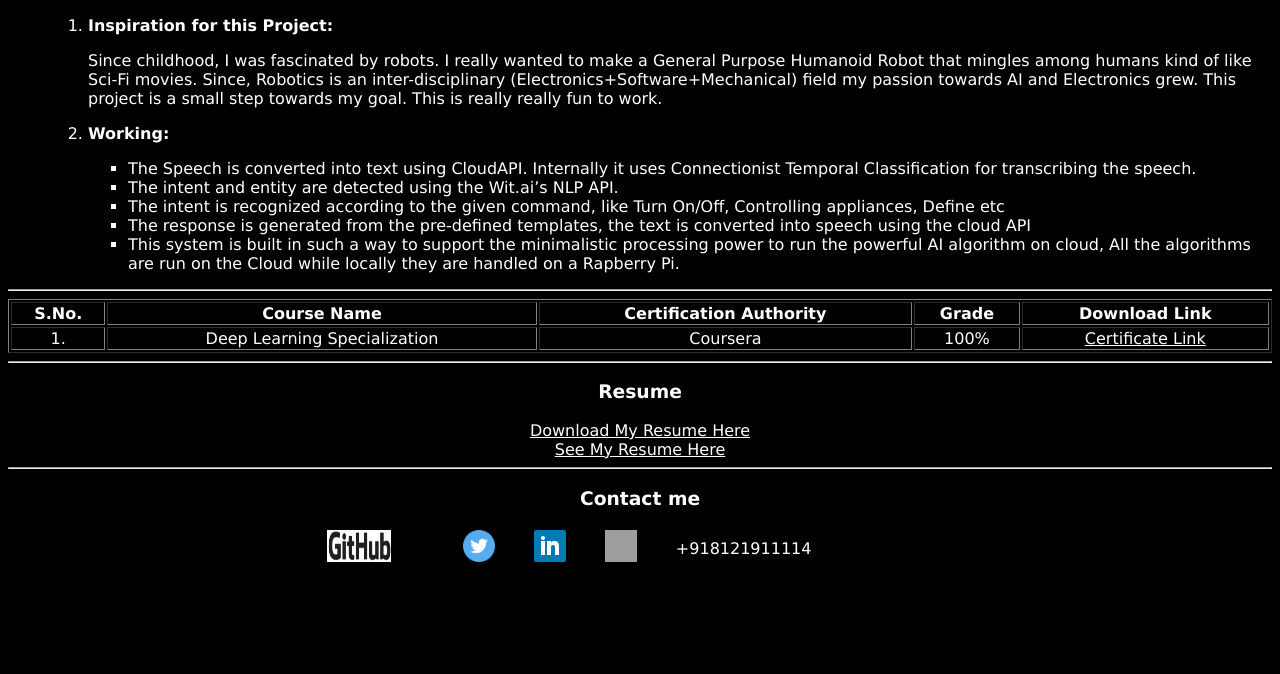
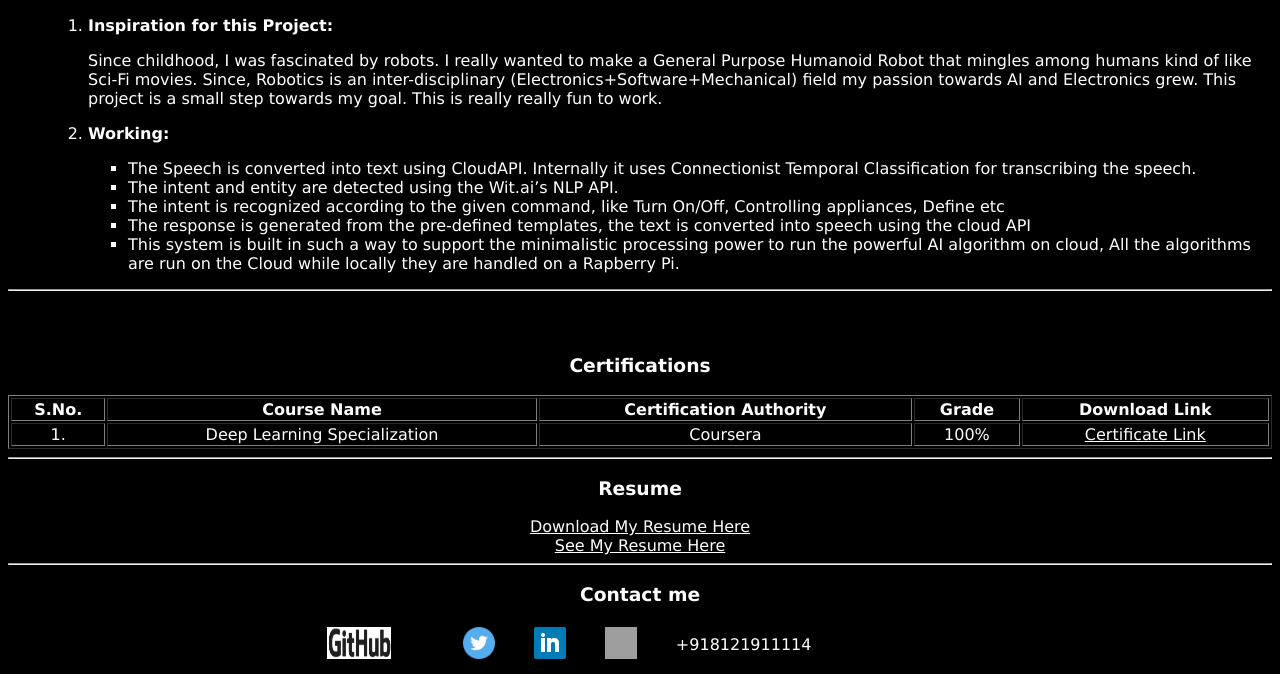
Before and after one commit to abhishekyana/abhishekyana.github.io, a Jekyll site: the page portfolio/index.html, which Jekyll copies as it is, in a window 1280 px wide and 900 px high, scrolled down 4153 px, cut to the strip 226-900 px from the top of the window. Built offline with Jekyll 4.4.1, drawn with Linux system fonts in a browser that asks for light colours; before the commit the page ends 4956 px from its top, so only the background shows below that; grey boxes are pictures that could not be loaded.

```diff
--- a/portfolio/index.html
+++ b/portfolio/index.html
@@ -140,8 +140,10 @@
 </ol>
 </div>
 <hr>
-
+<br>
+<br>
 <div id="certifications">
+    <h3>Certifications</h3>
     <table align="center" width=100% border=1>
         <tr>
             <th>S.No.</th>
```
